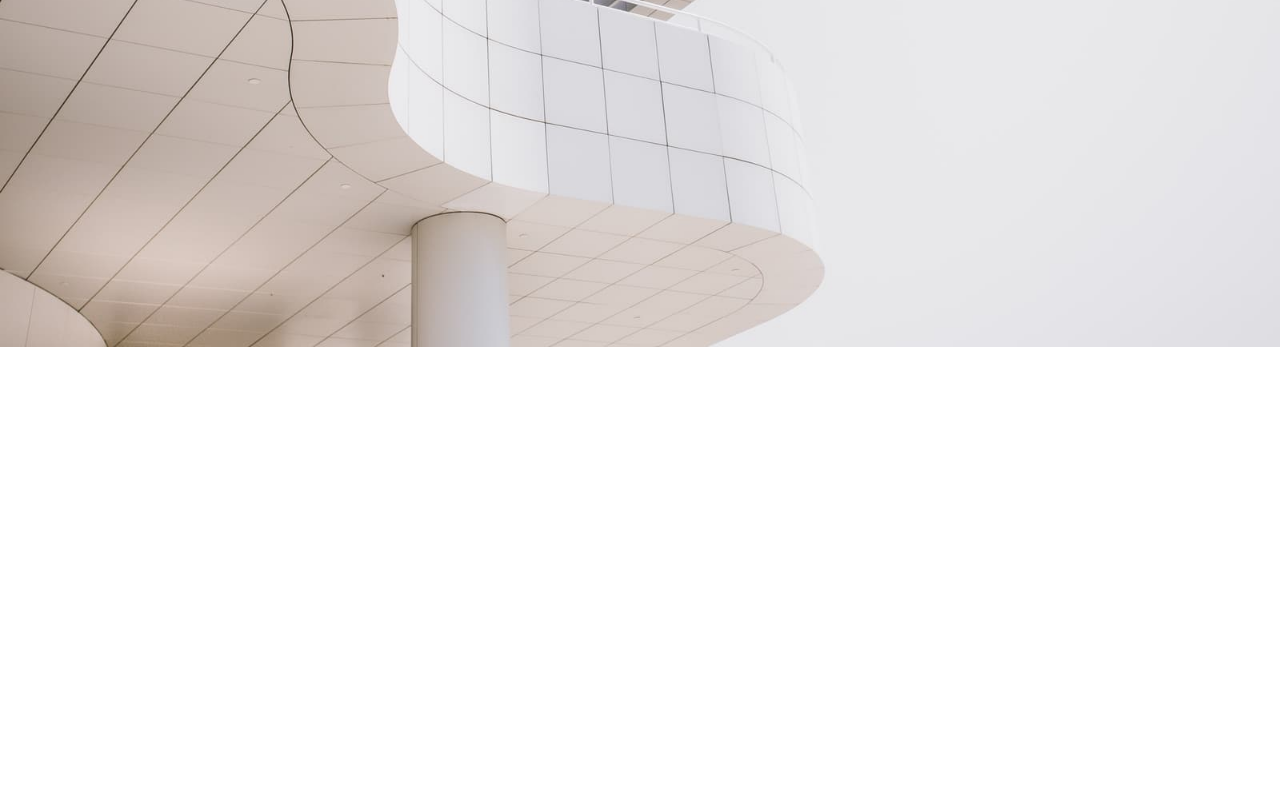
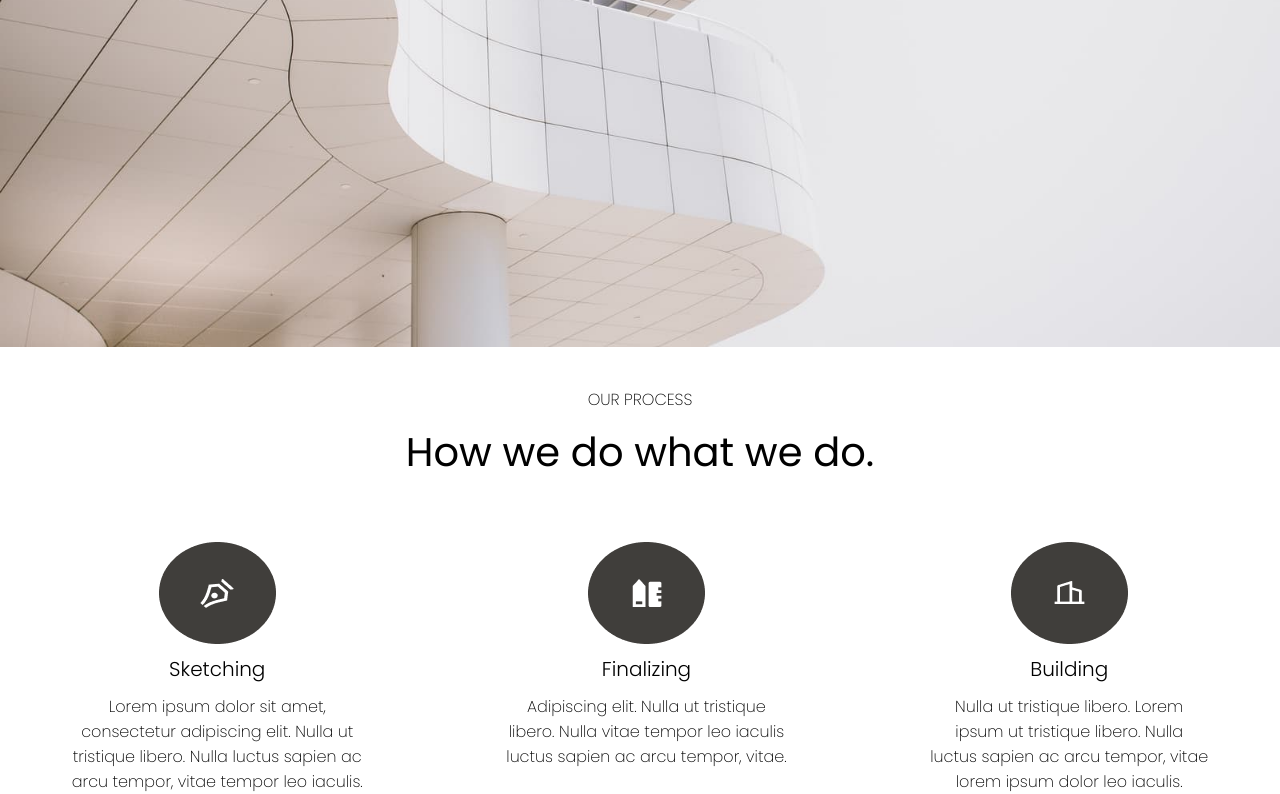
Before and after one commit to WonkerProgrammer/wishbone, a plain HTML site: page index.html in a window 1280 px wide. Shown: the part 2122-2916 px from the top of the page. Before the commit the page ends 2469 px from the top, so only its background shows below. Drawn offline with Linux system fonts and the light colour scheme.

Commit message:
Сделал our-process

```diff
--- a/index.html
+++ b/index.html
@@ -57,6 +57,39 @@
             <img class="ladder-reading-house" src="/src/img/ladder.jpg">
             <div class="text-reading-house">READING HOUSE <br>Lorem ipsum dolor sit amet, dolor <br> sit amet dolor sit amet.</div>
         </div>
+
+        <div class="our-process">
+            <div class="head-our-process">
+                <div class="heading-head-our-process">OUR PROCESS</div>
+                <div class="text-head-our-process">How we do what we do.</div>
+            </div>
+
+            <div class="main-our-process">
+                <div class="sketching-main-our-process">
+                    <img src="/src/img/our-process-image/Sketching.png">
+                    <div class="text-sketching-main-our-process">
+                        <div class="heading-text-sketching-main-our-process">Sketching</div>
+                        <div class="text-text-sketching-main-our-process">Lorem ipsum dolor sit amet, <br> consectetur adipiscing elit. Nulla ut <br> tristique libero. Nulla luctus sapien ac <br> arcu tempor, vitae tempor leo iaculis.</div>
+                    </div>
+                </div>
+
+                <div class="finalizing-main-our-process">
+                    <img src="/src/img/our-process-image/Finalizing.png">
+                    <div class="text-finalizing-main-our-process">
+                        <div class="heading-text-finalizing-main-our-process">Finalizing</div>
+                        <div class="text-text-finalizing-main-our-process">Adipiscing elit. Nulla ut tristique <br> libero. Nulla vitae tempor leo iaculis <br> luctus sapien ac arcu tempor, vitae.</div>
+                    </div>
+                </div>
+
+                <div class="building-main-our-process">
+                    <img src="/src/img/our-process-image/Building.png">
+                    <div class="text-building-main-our-process">
+                        <div class="heading-text-building-main-our-process">Building</div>
+                        <div class="text-text-building-main-our-process">Nulla ut tristique libero. Lorem <br> ipsum ut tristique libero. Nulla <br> luctus sapien ac arcu tempor, vitae <br> lorem ipsum dolor leo iaculis.</div>
+                    </div>
+                </div>
+            </div>
+        </div>
     </div>
 </body>
 </html>
--- a/style.css
+++ b/style.css
@@ -117,7 +117,7 @@ a {
     font-weight: 300;
 }
 
-/* Стили для reading-house */
+/*---------- Стили для reading-house ---------- */
 
 .reading-house {
     display: flex;
@@ -142,3 +142,60 @@ a {
     margin-right: 180px;
     right: 0;
 }
+
+/*---------- Стили для our process ----------  */
+
+.head-our-process {
+    gap: 10px;
+    display: flex;
+    flex-direction: column;
+    align-items: center;
+
+    margin-top: 40px;
+    font-family: 'Poppins';
+}
+
+.heading-head-our-process {
+    font-weight: 200;
+}
+
+.text-head-our-process {
+    font-size: 40px;
+}
+
+/*--------------------------------------------*/
+
+.main-our-process {
+    display: flex;
+    justify-content: space-around;
+
+    margin-top: 60px;
+    font-family: 'Poppins';
+}
+
+.sketching-main-our-process, .finalizing-main-our-process, .building-main-our-process {
+    display: flex;
+    flex-direction: column;
+    align-items: center;
+
+
+}
+
+.text-sketching-main-our-process, .text-finalizing-main-our-process, .text-building-main-our-process {
+    gap: 10px;
+    display: flex;
+    flex-direction: column;
+    align-items: center;
+
+    text-align: center;
+    margin-top: 10px;
+}
+
+.heading-text-sketching-main-our-process, .heading-text-finalizing-main-our-process, .heading-text-building-main-our-process {
+    font-size: 20px;
+    font-weight: 300;
+}
+
+.text-text-sketching-main-our-process, .text-text-finalizing-main-our-process, .text-text-building-main-our-process {
+    font-weight: 200;
+}
```
Also changed, not shown: src/img/our-process-image/Building.png (added), src/img/our-process-image/Finalizing.png (added), src/img/our-process-image/Sketching.png (added).
